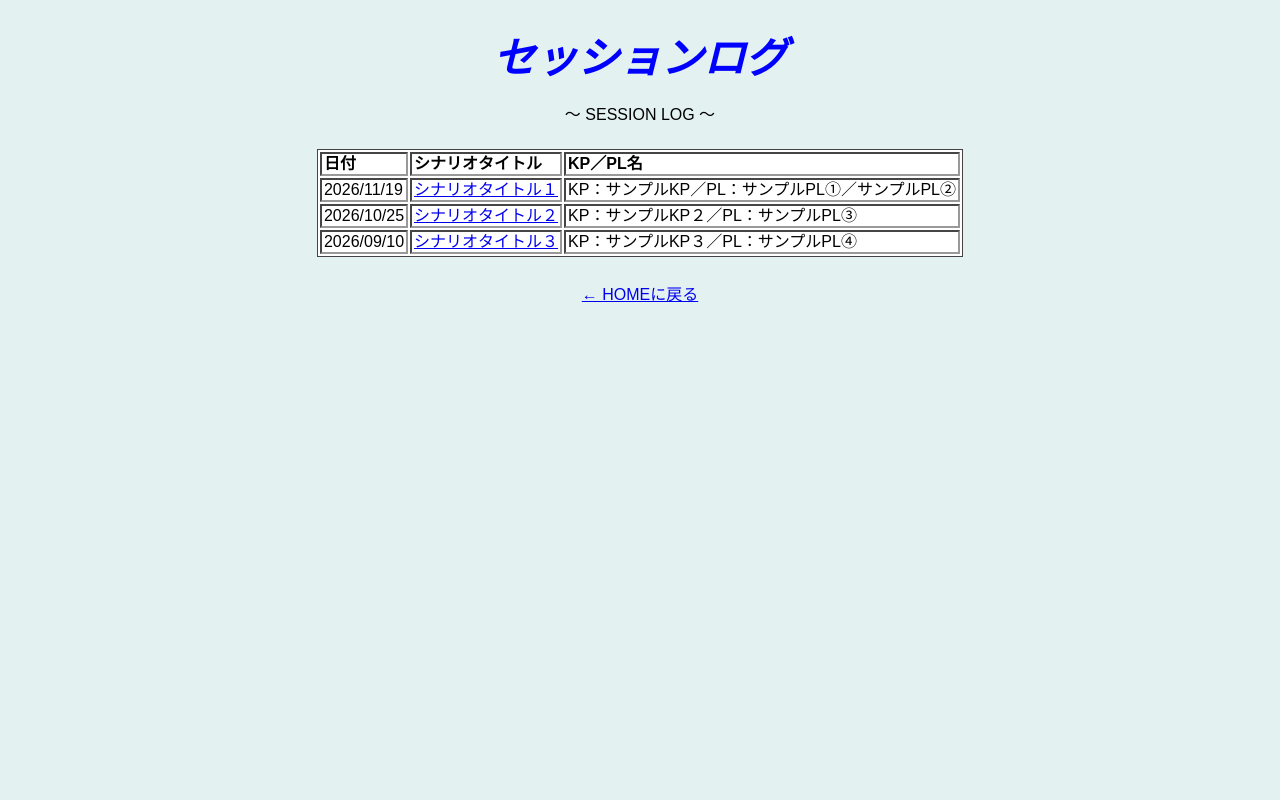
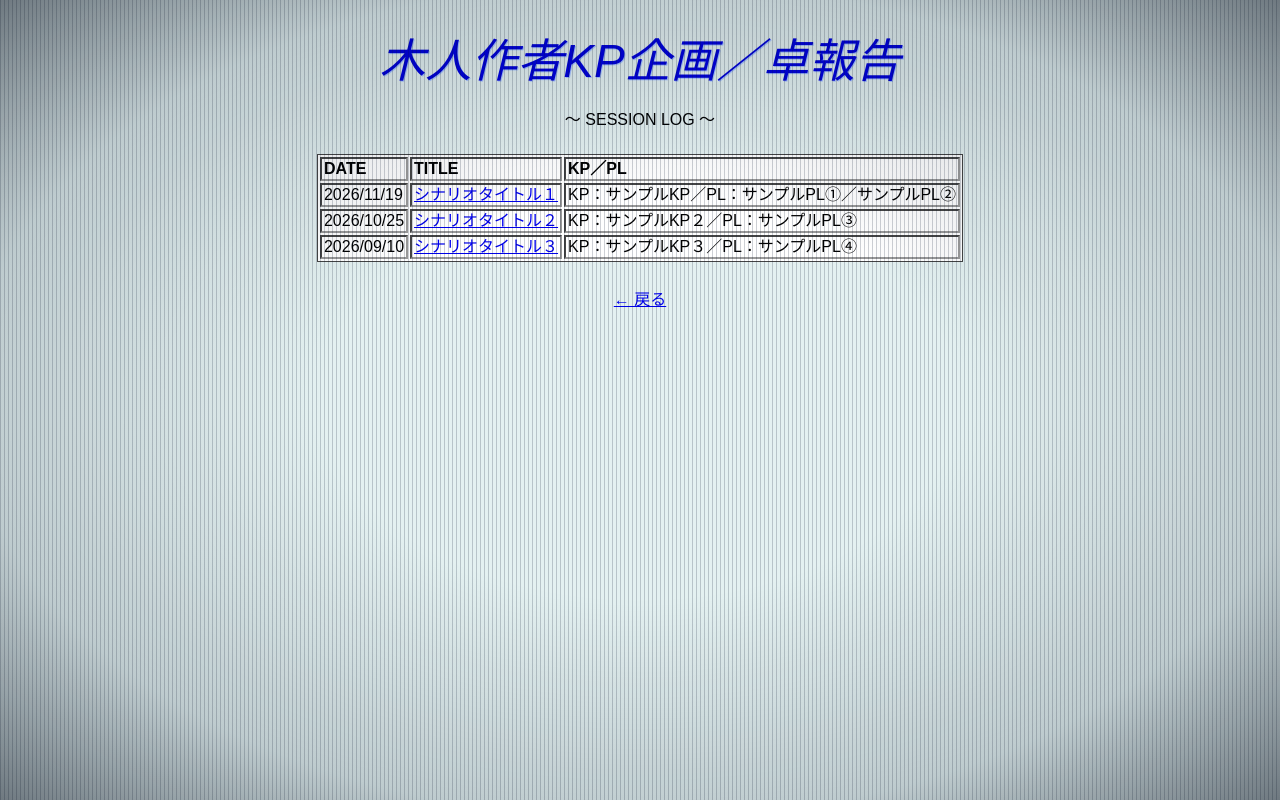
Before and after one commit to narmerZzz/narmerZzz.github.io, a plain HTML site: page session-log.html in a window 1280 px wide. Drawn offline with Linux system fonts and the light colour scheme.

Commit message:
Update session-log.html for title and table headers

```diff
--- a/session-log.html
+++ b/session-log.html
@@ -3,7 +3,7 @@
 <head>
 <meta charset="UTF-8">
 <meta name="viewport" content="width=device-width, initial-scale=1">
-<title>セッションログ</title>
+<title>木人作者KP企画／卓報告</title>
 <style>
  body { background:#e4f1f1; color:#000; font-family:'MS PGothic','ＭＳ Ｐゴシック',sans-serif; text-align:center; margin:24px 8px; }
  h1 { color:blue; font-style:italic; font-size:clamp(28px,6vw,42px); margin:12px 0 6px; }
@@ -15,15 +15,17 @@
 </style>
 </head>
 <body>
-<h1>セッションログ</h1>
+<h1>木人作者KP企画／卓報告</h1>
+<link rel="stylesheet" href="style.css">
+<link rel="stylesheet" href="crt.css">
 <p>～ SESSION LOG ～</p>
 <div class="table-wrap">
 <table aria-label="セッションログ一覧">
-<thead><tr><th>日付</th><th>シナリオタイトル</th><th>KP／PL名</th></tr></thead>
+<thead><tr><th>DATE</th><th>TITLE</th><th>KP／PL</th></tr></thead>
 <tbody id="session-rows"><tr><td colspan="3">読み込み中...</td></tr>
 </tbody></table>
 </div>
-<p><a href="index.html">← HOMEに戻る</a></p>
+<p><a href="index.html">← 戻る</a></p>
 <script>
 (async () => {
   const tbody = document.getElementById('session-rows');
```
